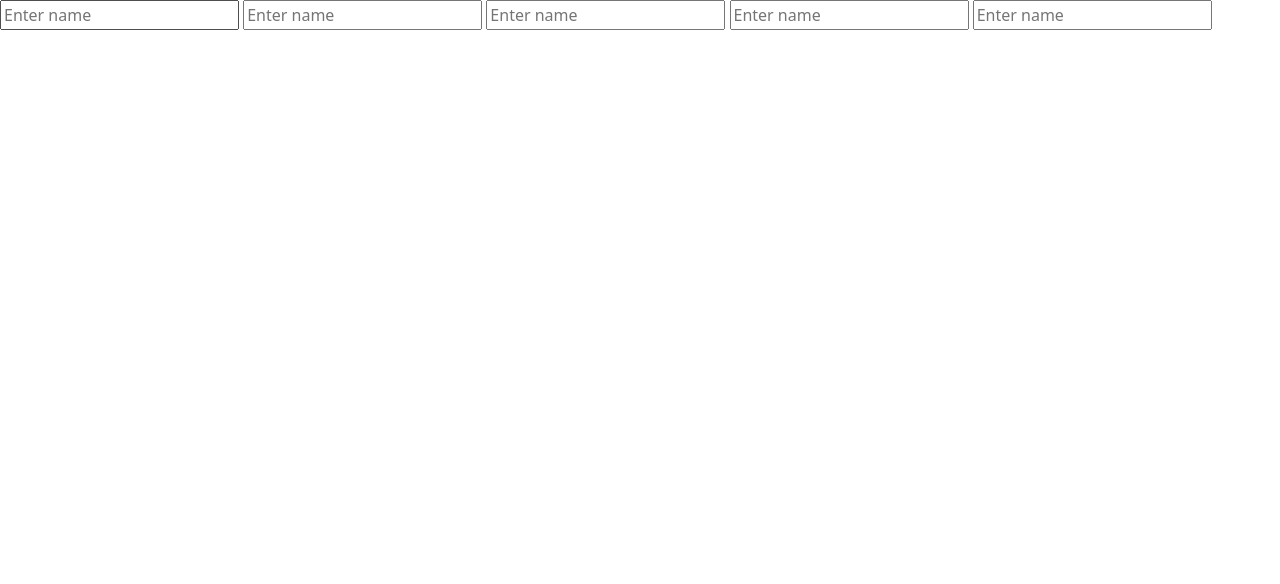
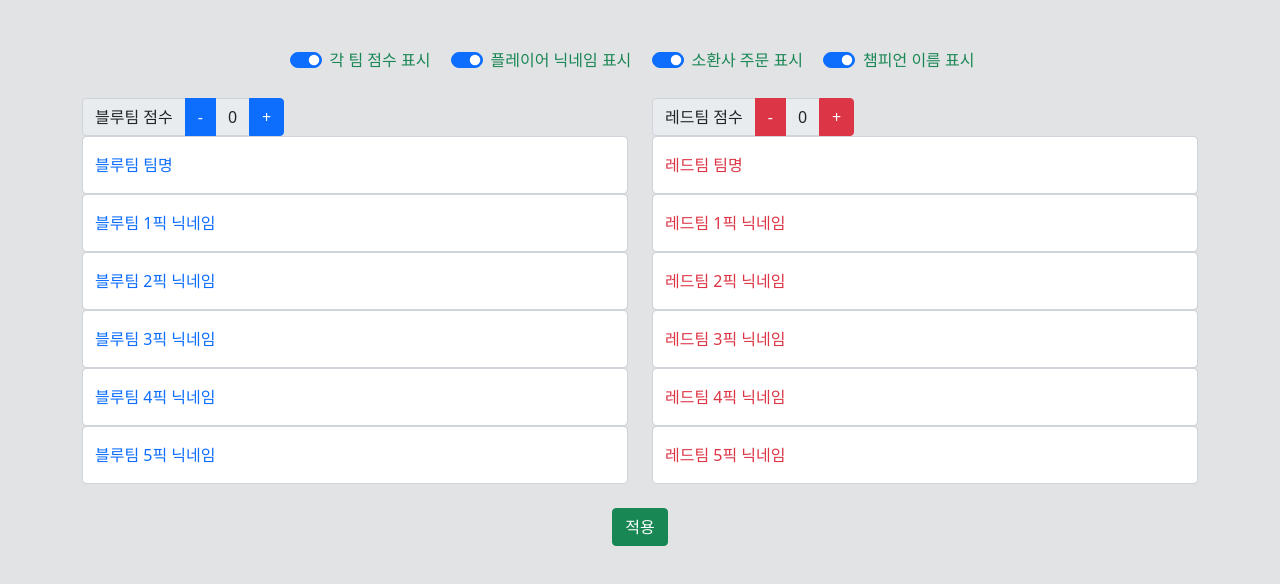
Before and after one commit to stillezcompany/command, a plain HTML site: page index.html in a window 1280 px wide. Drawn offline with nearby package versions, Linux system fonts and the light colour scheme.

Commit message:
Update index.html

```diff
--- a/index.html
+++ b/index.html
@@ -1,22 +1,106 @@
 <!DOCTYPE html>
-<html lang="en">
+<html>
 <head>
-	<meta charset="UTF-8">
-	<meta http-equiv="X-UA-Compatible" content="IE=edge">
-	<meta name="viewport" content="width=device-width, initial-scale=1.0">
-	<link href="https://cdn.jsdelivr.net/npm/bootstrap@5.2.3/dist/css/bootstrap.min.css" rel="stylesheet" integrity="sha384-rbsA2VBKQhggwzxH7pPCaAqO46MgnOM80zW1RWuH61DGLwZJEdK2Kadq2F9CUG65" crossorigin="anonymous">
-
-	<title>Portfolio</title>
+    <meta charset="UTF-8">
+    <title>Hello World!</title>
+    <meta http-equiv="Content-Security-Policy" content="script-src 'self' 'unsafe-inline';" />
+    <link href="https://cdn.jsdelivr.net/npm/bootstrap@5.0.0-beta1/dist/css/bootstrap.min.css" rel="stylesheet" integrity="sha384-giJF6kkoqNQ00vy+HMDP7azOuL0xtbfIcaT9wjKHr8RbDVddVHyTfAAsrekwKmP1" crossorigin="anonymous">
 </head>
-<body>
-  <form action="mywebsite.com" method="POST">
-	<input type="text" placeholder="Enter name" />
-	<input type="text" placeholder="Enter name" />
-	<input type="text" placeholder="Enter name" />
-	<input type="text" placeholder="Enter name" />
-	<input type="text" placeholder="Enter name" />
-</form>
-	    <script src="https://cdn.jsdelivr.net/npm/bootstrap@5.2.3/dist/js/bootstrap.bundle.min.js" integrity="sha384-kenU1KFdBIe4zVF0s0G1M5b4hcpxyD9F7jL+jjXkk+Q2h455rYXK/7HAuoJl+0I4" crossorigin="anonymous"></script>
-
+<body class="alert-secondary">
+    <br>
+    <br>
+    <div class="container">
+        <div class="col align-items-center text-center text-success">
+            <div class="form-check form-switch form-check-inline">
+                <input class="form-check-input" type="checkbox" id="score" checked>
+                <label class="form-check-label" for="score">각 팀 점수 표시</label>
+            </div>
+            <div class="form-check form-switch form-check-inline">
+                <input class="form-check-input" type="checkbox" id="userName" checked>
+                <label class="form-check-label" for="userName">플레이어 닉네임 표시</label>
+            </div>
+            <div class="form-check form-switch form-check-inline">
+                <input class="form-check-input" type="checkbox" id="spells" checked>
+                <label class="form-check-label" for="spells">소환사 주문 표시</label>
+            </div>
+            <div class="form-check form-switch form-check-inline">
+                <input class="form-check-input" type="checkbox" id="champName" checked>
+                <label class="form-check-label" for="champName">챔피언 이름 표시</label>
+            </div>
+        </div>
+        <br>
+        <div class="row">
+            <div class="col text-primary">
+                <div class="input-group">
+                    <span class="input-group-text" id="basic-addon1">블루팀 점수</span>
+                    <button type="button" class="btn btn-primary" id="blue-minus">-</button>
+                    <span class="input-group-text" id="blue-score">0</span>
+                    <button type="button" class="btn btn-primary" id="blue-plus">+</button>
+                </div>
+                <div class="form-floating">
+                    <input type="text" class="form-control" id="blue-name" placeholder="블루팀 팀명">
+                    <label for="blue-name">블루팀 팀명</label>
+                </div>
+                <div class="form-floating">
+                    <input type="text" class="form-control" id="blue-1" placeholder="블루팀 1픽 닉네임">
+                    <label for="blue-1">블루팀 1픽 닉네임</label>
+                </div>
+                <div class="form-floating">
+                    <input type="text" class="form-control" id="blue-2" placeholder="블루팀 2픽 닉네임">
+                    <label for="blue-2">블루팀 2픽 닉네임</label>
+                </div>
+                <div class="form-floating">
+                    <input type="text" class="form-control" id="blue-3" placeholder="블루팀 3픽 닉네임">
+                    <label for="blue-3">블루팀 3픽 닉네임</label>
+                </div>
+                <div class="form-floating">
+                    <input type="text" class="form-control" id="blue-4" placeholder="블루팀 4픽 닉네임">
+                    <label for="blue-4">블루팀 4픽 닉네임</label>
+                </div>
+                <div class="form-floating">
+                    <input type="text" class="form-control" id="blue-5" placeholder="블루팀 5픽 닉네임">
+                    <label for="blue-5">블루팀 5픽 닉네임</label>
+                </div>
+            </div>
+            <div class="col text-danger">
+                <div class="input-group">
+                    <span class="input-group-text" id="basic-addon1">레드팀 점수</span>
+                    <button type="button" class="btn btn-danger" id="red-minus">-</button>
+                    <span class="input-group-text" id="red-score">0</span>
+                    <button type="button" class="btn btn-danger" id="red-plus">+</button>
+                </div>
+                <div class="form-floating">
+                    <input type="text" class="form-control" id="red-name" placeholder="레드팀 팀명">
+                    <label for="red-0">레드팀 팀명</label>
+                </div>
+                <div class="form-floating">
+                    <input type="text" class="form-control" id="red-1" placeholder="레드팀 1픽 닉네임">
+                    <label for="red-1">레드팀 1픽 닉네임</label>
+                </div>
+                <div class="form-floating">
+                    <input type="text" class="form-control" id="red-2" placeholder="레드팀 2픽 닉네임">
+                    <label for="red-2">레드팀 2픽 닉네임</label>
+                </div>
+                <div class="form-floating">
+                    <input type="text" class="form-control" id="red-3" placeholder="레드팀 3픽 닉네임">
+                    <label for="red-3">레드팀 3픽 닉네임</label>
+                </div>
+                <div class="form-floating">
+                    <input type="text" class="form-control" id="red-4" placeholder="레드팀 4픽 닉네임">
+                    <label for="red-4">레드팀 4픽 닉네임</label>
+                </div>
+                <div class="form-floating">
+                    <input type="text" class="form-control" id="red-5" placeholder="레드팀 5픽 닉네임">
+                    <label for="red-5">레드팀 5픽 닉네임</label>
+                </div>
+            </div>
+        </div>
+        <br>
+        <div class="col justify-content-center text-center">
+            <button type="button" class="btn btn-success" id='apply'>적용</button>
+            <br>
+            <!-- <div class="text-center" id="console">HELLO</div> -->
+        </div>
+    </div>
 </body>
 </html>
```
